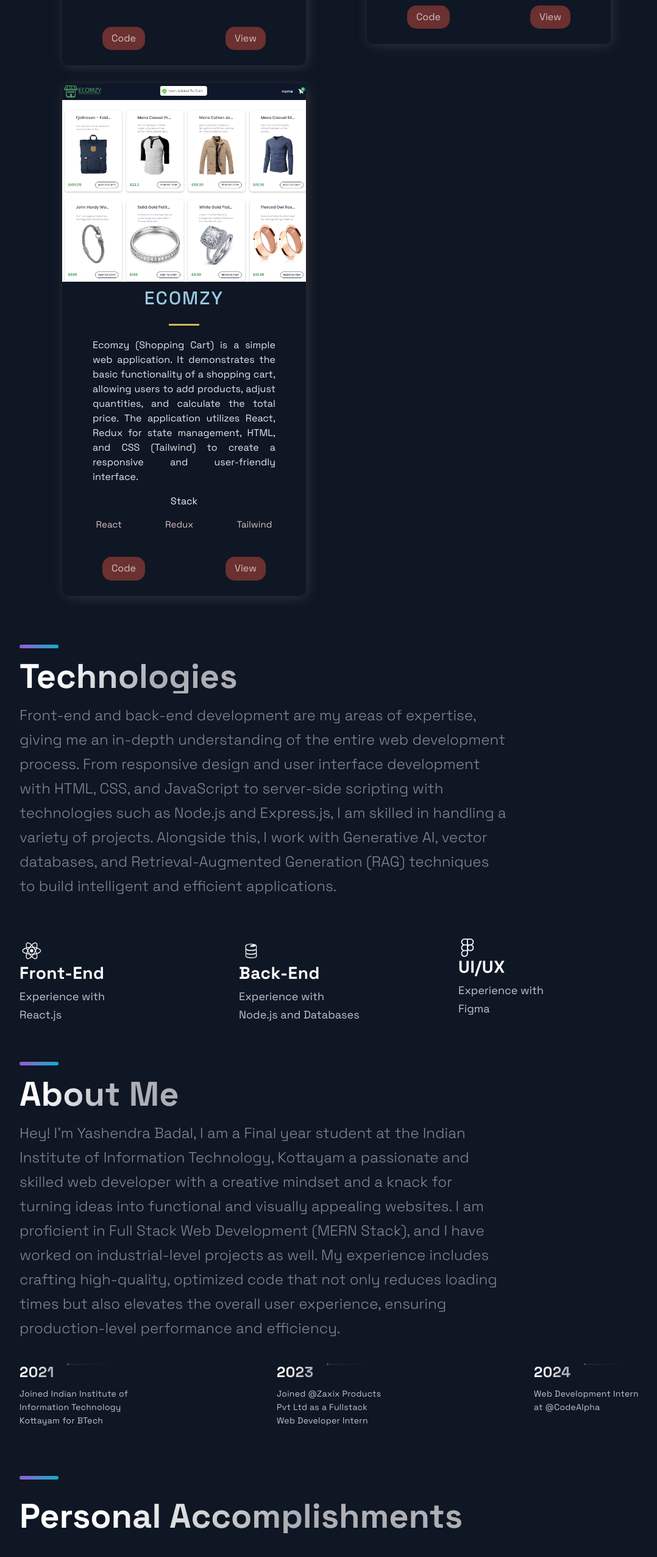
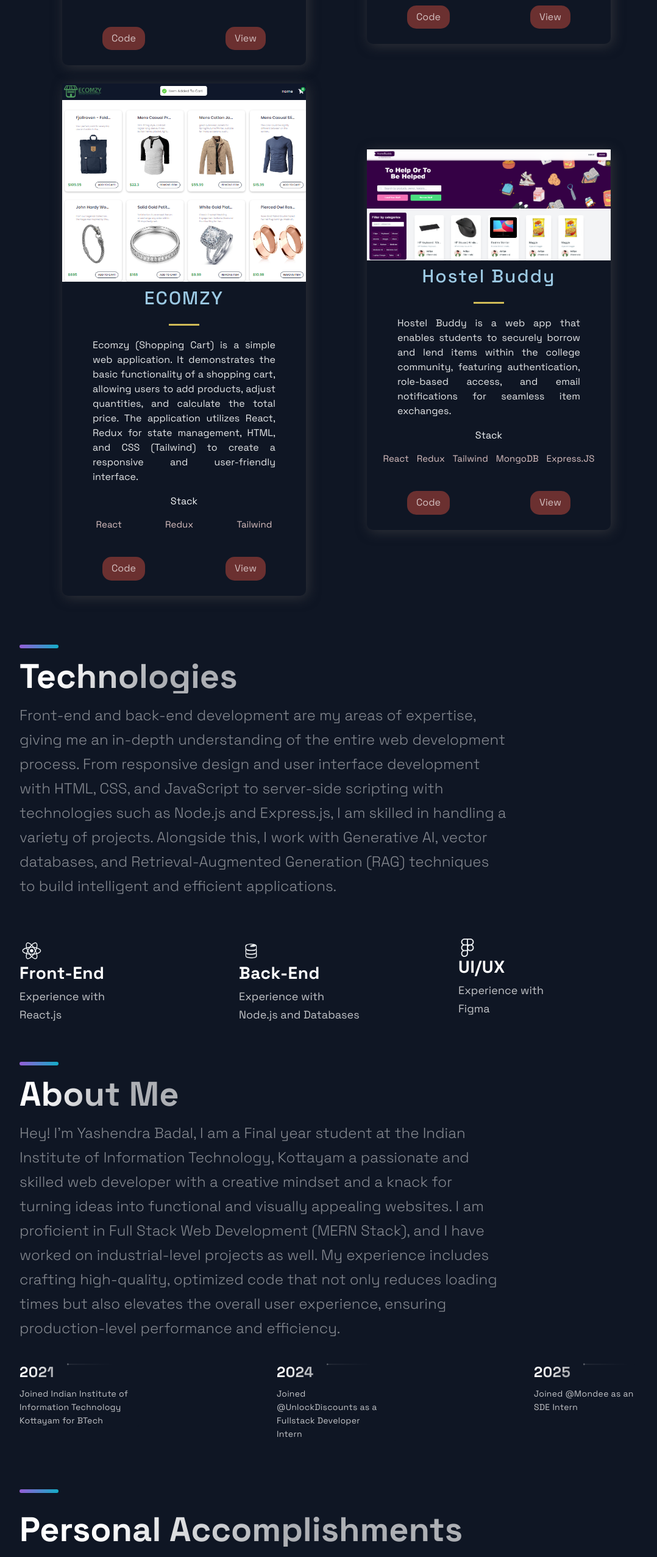
Before and after one commit to ybpheno16/Yashendra-Portfolio, a Next.js app: page / in a window 1280 px wide. Shown: the part 1498-4051 px from the top of the page at 61% size, without its empty margins (88-1166 px from the left). Built offline with nearby package versions, Linux system fonts and the light colour scheme.

Commit message:
upload project and work experience

```diff
--- a/src/constants/constants.js
+++ b/src/constants/constants.js
@@ -25,6 +25,15 @@ export const projects = [
     code: 'https://github.com/ybpheno16/ECOMZY',
     visit: 'https://ecomzy-one.vercel.app/',
     id:2,
+  },
+  {
+    title: 'Hostel Buddy',
+    description: "Hostel Buddy is a web app that enables students to securely borrow and lend items within the college community, featuring authentication, role-based access, and email notifications for seamless item exchanges.",
+    image: '/images/HostelBuddy.png',
+    tags: ['React', 'Redux', 'Tailwind', 'MongoDB', 'Express.JS'],
+    code: 'https://github.com/ybpheno16/HostelBuddy-FullStack-WebApp',
+    visit: 'https://hostelbuddy-nine.vercel.app/',
+    id:2,
   }
 
 
@@ -32,6 +41,6 @@ export const projects = [
 
 export const TimeLineData = [
   { year: 2021, text: 'Joined Indian Institute of Information Technology Kottayam for BTech' },
-  { year: 2023, text: 'Joined @Zaxix Products Pvt Ltd as a Fullstack Web Developer Intern' },
-  { year: 2024, text: 'Web Development Intern at @CodeAlpha' }
+  { year: 2024, text: 'Joined @UnlockDiscounts as a Fullstack Developer Intern' },
+  { year: 2025, text: 'Joined @Mondee as an SDE Intern ' }
 ];
```
Also changed, not shown: public/images/HostelBuddy.png (added).
